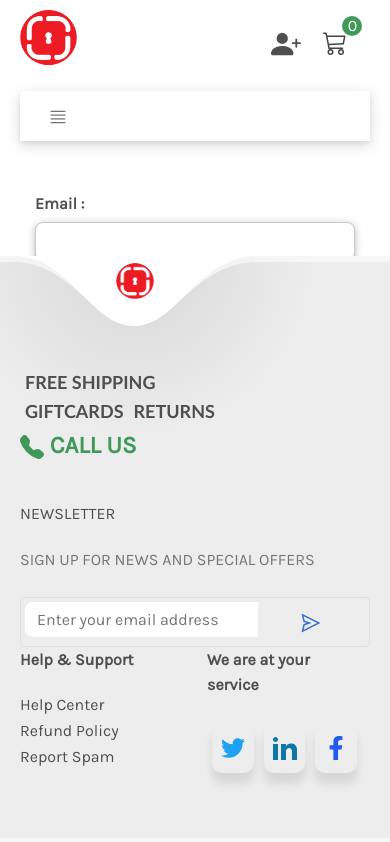
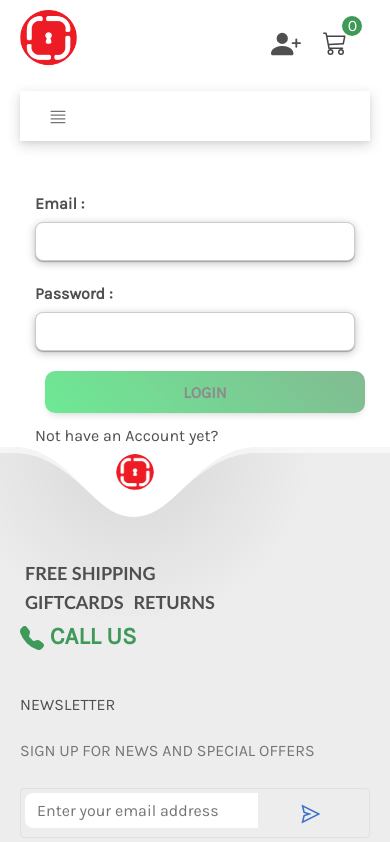
Before and after one commit to Atefeh-Masoumi/e-commercesample-template, a React (Create React App) app: page /login in a window 390 px wide. Shown: the top 842 px of the page. Built offline with nearby package versions, Linux system fonts and the light colour scheme.

Commit message:
adding some style to input

```diff
--- a/src/common/Input.js
+++ b/src/common/Input.js
@@ -1,15 +1,25 @@
-import'./input.css';
-const Input = ({formik,name,label, type="text"}) => {
-    return (
-        <div className="formControl">
-            <div >
-                <label htmlFor={name}>{label} : </label>
-                <input id={name} type={type}  name={name} className="inputstyle"
-                    {...formik.getFieldProps(name)}/>
-                </div>
-                {formik.errors[name] && formik.touched[name]&&<div className='error'>{formik.errors[name]}</div>}
-        </div>
-     );
-}
+import "./input.css";
+const Input = ({ formik, name, label, type = "text" }) => {
+  return (
+    <div className="formControl">
+      <div className="inputcontainer">
+
+        <label htmlFor={name} className="">
+          {label} :{" "}
+        </label>
+        <input
+          id={name}
+          type={type}
+          name={name}
+          className="inputstyle borderanimation"
+          {...formik.getFieldProps(name)}
+        />
+      </div>
+      {formik.errors[name] && formik.touched[name] && (
+        <div className="error">{formik.errors[name]}</div>
+      )}
+    </div>
+  );
+};
 
 export default Input;
--- a/src/common/input.css
+++ b/src/common/input.css
@@ -16,7 +16,7 @@
   margin-left: 5px;
 }
 
-input[type="text"],
+ input[type="text"],
 input[type="tel"],
 input[type="email"],
 input[type="password"],
@@ -32,6 +32,7 @@
 
 .formControl {
   margin-bottom: 20px;
+
 }
 
 button {
@@ -43,13 +44,29 @@
    width: auto;
    display: flex;
    flex-wrap: wrap;
-
 }
-
 
 .inputstyle{
   box-shadow: rgba(0, 0, 0, 0.25) 0px 0.0625em 0.0625em, rgba(0, 0, 0, 0.25) 0px 0.125em 0.5em, rgba(255, 255, 255, 0.1) 0px 0px 0px 1px inset;
+  outline: none;
+  border: 0;
 }
 .inputstyle:focus{
   box-shadow: rgba(0, 0, 0, 0.09) 0px 3px 12px;
+  border-image:linear-gradient(to right, #11998e,#38ef7d) ;
+
+  border-radius: 10px;
+  border-image-slice: 1;
 }
+
+@media screen and (max-width:990px){
+
+  .inputcontainer{
+
+  }
+  .formControl{
+    display: flex;
+
+  }
+
+}
--- a/src/pages/LoginPage/LoginPage.js
+++ b/src/pages/LoginPage/LoginPage.js
@@ -7,8 +7,10 @@
 const Login = () => {
     return (
         <>
+        <div className="loginform-container">
+        <LoginForm/>
+        </div>
 
-        <LoginForm/>
 
         <div className="footer-loginpage">
         <Footer/>
--- a/src/pages/LoginPage/loginpage.css
+++ b/src/pages/LoginPage/loginpage.css
@@ -3,3 +3,7 @@
     bottom: 0;
   width: 100%;
 }
+
+.loginform-container{
+  height: 100vh;
+}
```
